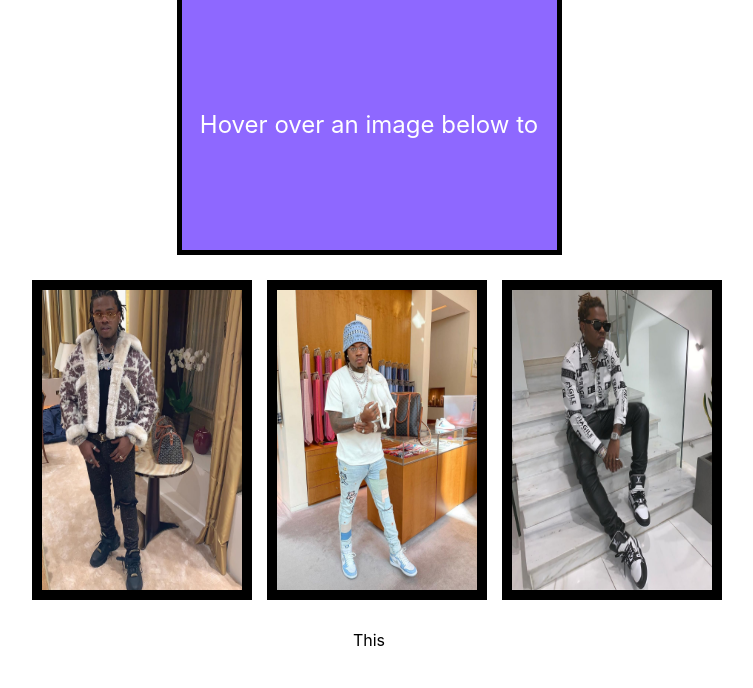
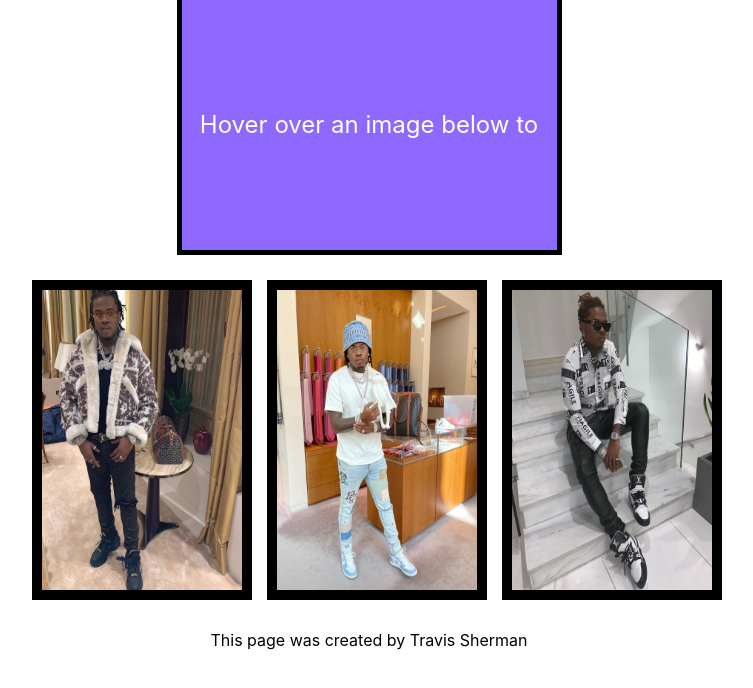
Before and after one commit to Travis-Sherman/wpclass, a React (Create React App) app in the folder website1/: page /Drip in a window 1280 px wide. Shown: the part 451-1139 px from the top of the page, without its empty margins (271-1024 px from the left). Built offline with nearby package versions, Linux system fonts and the light colour scheme.

Commit message:
hw #4 v1.2

```diff
--- a/website1/src/Drip.js
+++ b/website1/src/Drip.js
@@ -40,7 +40,7 @@ export default function Drip(){
             </body>
 
             <footer>
-                <p>This </p>
+                <p>This page was created by Travis Sherman</p>
             </footer>
         </div>
     );
```
